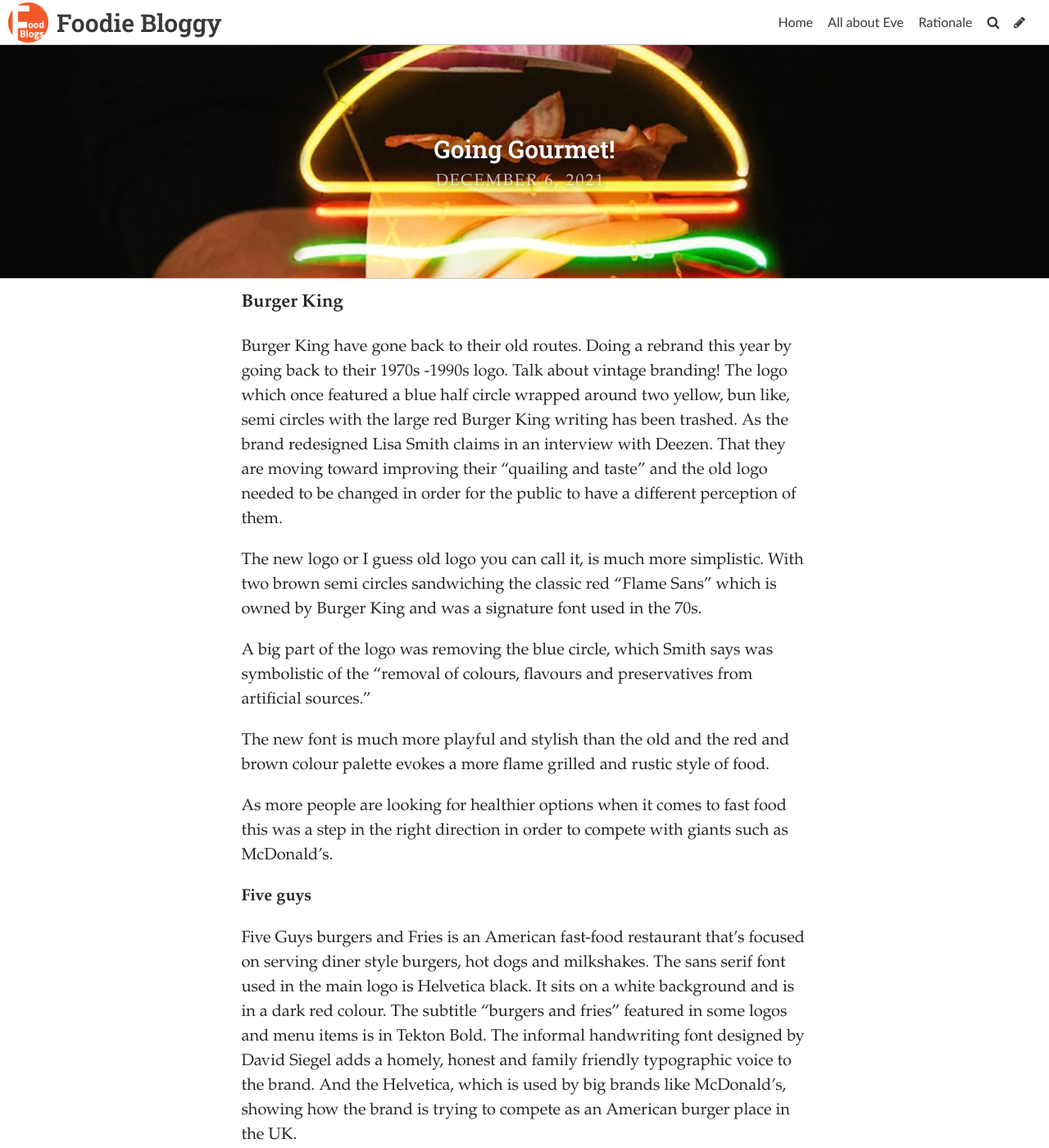
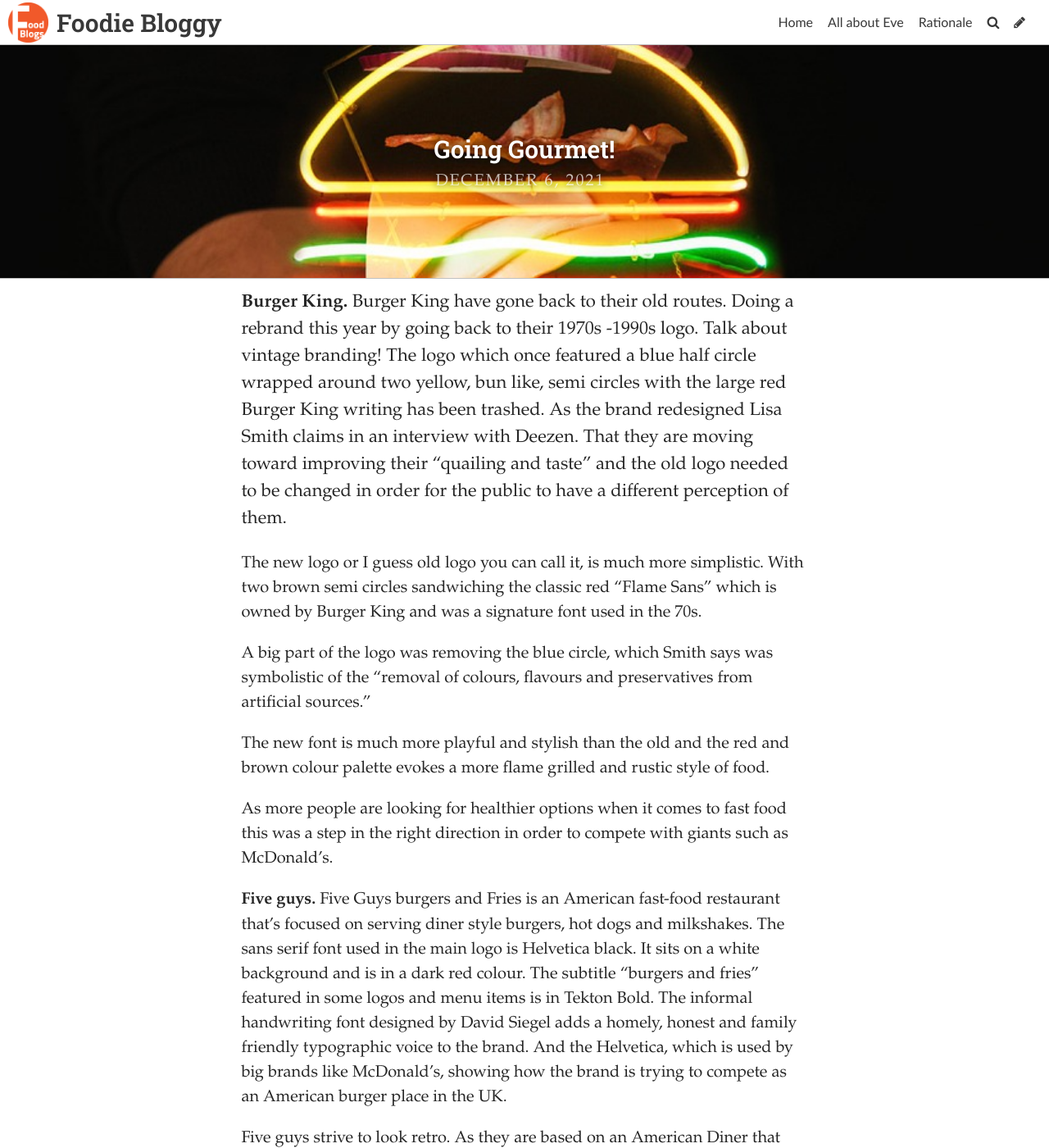
Before and after one commit to eve022/typoggy, a Jekyll site: the page built from _posts/2021-12-06-going-gourmet.md, in a window 1280 px wide and 1400 px high. Shown: the whole window at 82% size. Built offline with Jekyll 4.4.1, drawn with Linux system fonts in a browser that asks for light colours; some web fonts are replaced.

Commit message:
Update Post “2021-12-06-going-gourmet”

```diff
--- a/_posts/2021-12-06-going-gourmet.md
+++ b/_posts/2021-12-06-going-gourmet.md
@@ -6,9 +6,7 @@
 title_color: "#ffffff"
 comments: false
 ---
-**Burger King**
-
-Burger King have gone back to their old routes. Doing a rebrand this year by going back to their 1970s -1990s logo. Talk about vintage branding! The logo which once featured a blue half circle wrapped around two yellow, bun like, semi circles with the large red Burger King writing has been trashed. As the brand redesigned Lisa Smith claims in an interview with Deezen. That they are moving toward improving their “quailing and taste” and the old logo needed to be changed in order for the public to have a different perception of them.
+**Burger King.** Burger King have gone back to their old routes. Doing a rebrand this year by going back to their 1970s -1990s logo. Talk about vintage branding! The logo which once featured a blue half circle wrapped around two yellow, bun like, semi circles with the large red Burger King writing has been trashed. As the brand redesigned Lisa Smith claims in an interview with Deezen. That they are moving toward improving their “quailing and taste” and the old logo needed to be changed in order for the public to have a different perception of them.
 
 The new logo or I guess old logo you can call it, is much more simplistic. With two brown semi circles sandwiching the classic red “Flame Sans” which is owned by Burger King and was a signature font used in the 70s.
 
@@ -18,9 +16,7 @@
 
 As more people are looking for healthier options when it comes to fast food this was a step in the right direction in order to compete with giants such as McDonald’s.
 
-**Five guys**
-
-Five Guys burgers and Fries is an American fast-food restaurant that’s focused on serving diner style burgers, hot dogs and milkshakes. The sans serif font used in the main logo is Helvetica black. It sits on a white background and is in a dark red colour. The subtitle “burgers and fries” featured in some logos and menu items is in Tekton Bold. The informal handwriting font designed by David Siegel adds a homely, honest and family friendly typographic voice to the brand. And the Helvetica, which is used by big brands like McDonald’s, showing how the brand is trying to compete as an American burger place in the UK.
+**Five guys.** Five Guys burgers and Fries is an American fast-food restaurant that’s focused on serving diner style burgers, hot dogs and milkshakes. The sans serif font used in the main logo is Helvetica black. It sits on a white background and is in a dark red colour. The subtitle “burgers and fries” featured in some logos and menu items is in Tekton Bold. The informal handwriting font designed by David Siegel adds a homely, honest and family friendly typographic voice to the brand. And the Helvetica, which is used by big brands like McDonald’s, showing how the brand is trying to compete as an American burger place in the UK.
 
 Five guys strive to look retro. As they are based on an American Diner that started in Virginia from humble beginnings. The importance of creating a retro theme throughout their restaurant is key for the appeal of guests. Customers may go to take pictures and pose in front of the red and white checker wall which is a staple of their restaurants.
 
```
